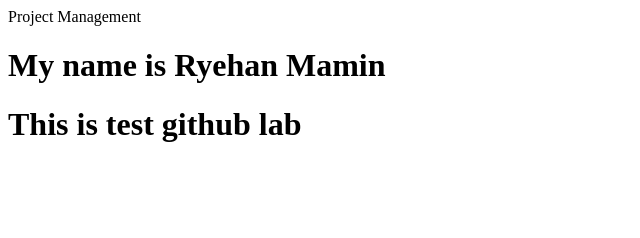
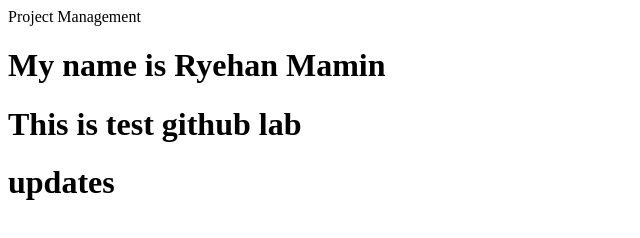
Before and after one commit to ryehanmamin/test_lab2, a plain HTML site: page index.html in a window 1280 px wide. Shown: the whole page, without its empty margins (0-640 px from the left). Drawn offline with Linux system fonts and the light colour scheme.

Commit message:
Update index.html

```diff
--- a/index.html
+++ b/index.html
@@ -4,5 +4,6 @@
 <body>
     <h1>My name is Ryehan Mamin</h1>
     <h1>This is test github lab</h1>
+    <h1>updates</h1>
 </body>
 </html>
```
